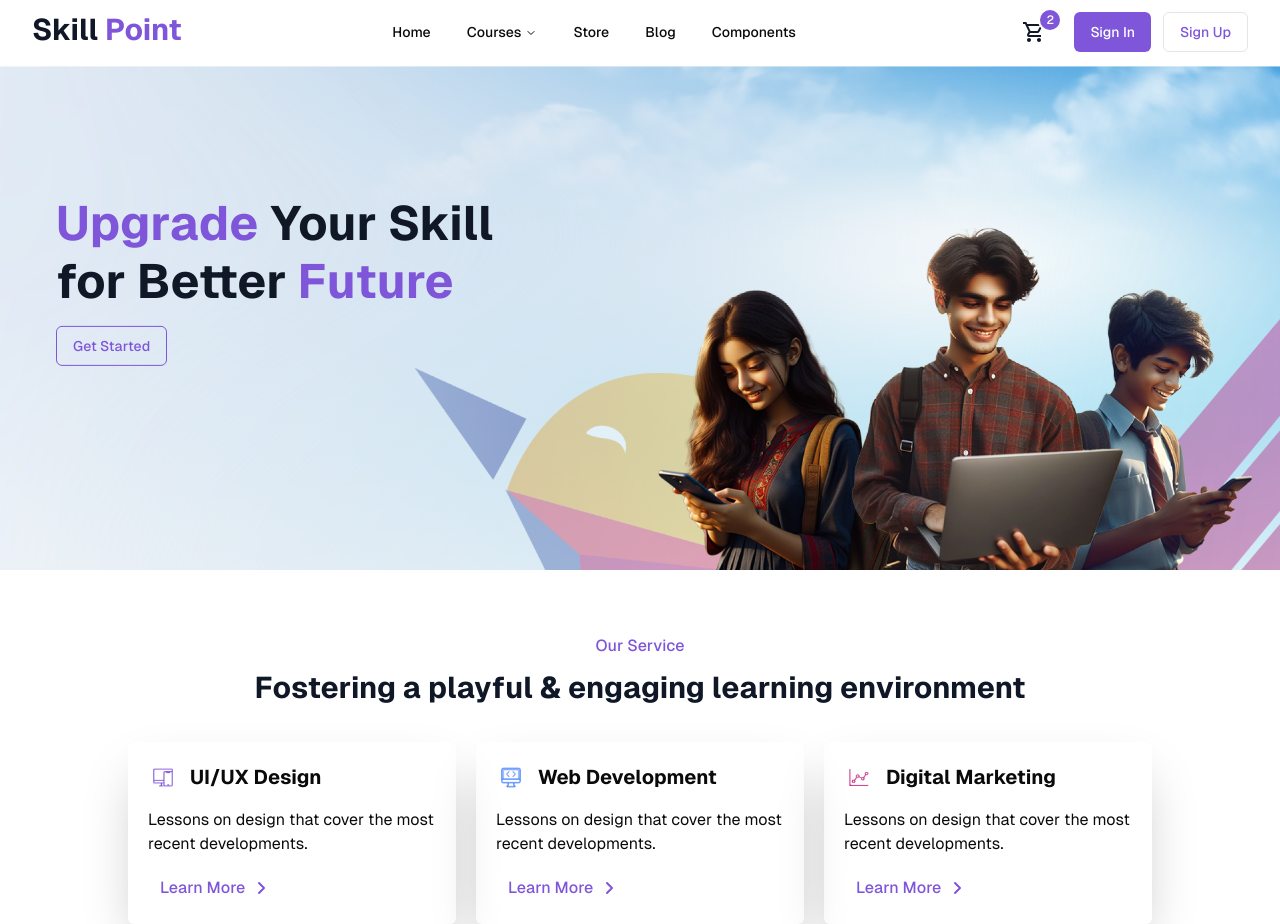
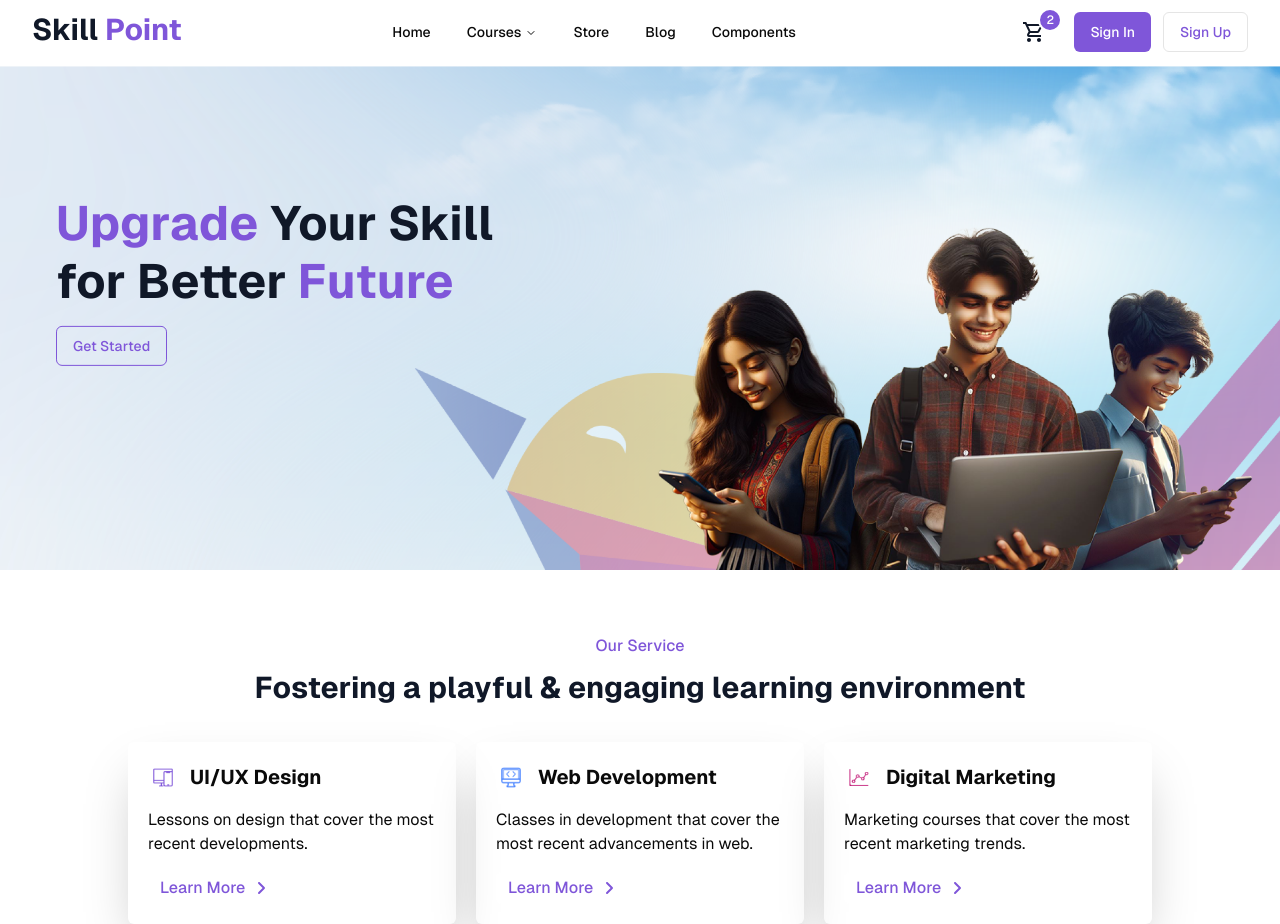
Before and after one commit to shahin-hossain-dev/skill-point, a Next.js app: page / in a window 1280 px wide. Built offline with nearby package versions, Linux system fonts and the light colour scheme.

Commit message:
update: our service

```diff
--- a/src/components/homepage/OurServices.jsx
+++ b/src/components/homepage/OurServices.jsx
@@ -14,7 +14,7 @@ const OurServices = () => {
       <div>
         <div className="flex gap-5 flex-col justify-between md:flex-row mt-4 lg:mt-6">
           {services.map((service, idx) => (
-            <div key={idx}>
+            <div key={idx} className="flex-1">
               <div className="p-5 rounded-md hover:bg-primary-color hover:text-white shadow-2xl ">
                 <div className="flex gap-3 items-center">
                   <div className="w-[30px] h-[30px]  flex justify-center items-center rounded-md  bg-white">
@@ -52,11 +52,13 @@ const services = [
   {
     image: "/assets/icons/icon-2.png",
     title: "Web Development",
-    description: "Lessons on design that cover the most recent developments.",
+    description:
+      "Classes in development that cover the most recent advancements in web.",
   },
   {
     image: "/assets/icons/icon-3.png",
     title: "Digital Marketing",
-    description: "Lessons on design that cover the most recent developments.",
+    description:
+      "Marketing courses that cover the most recent marketing trends.",
   },
 ];
```
